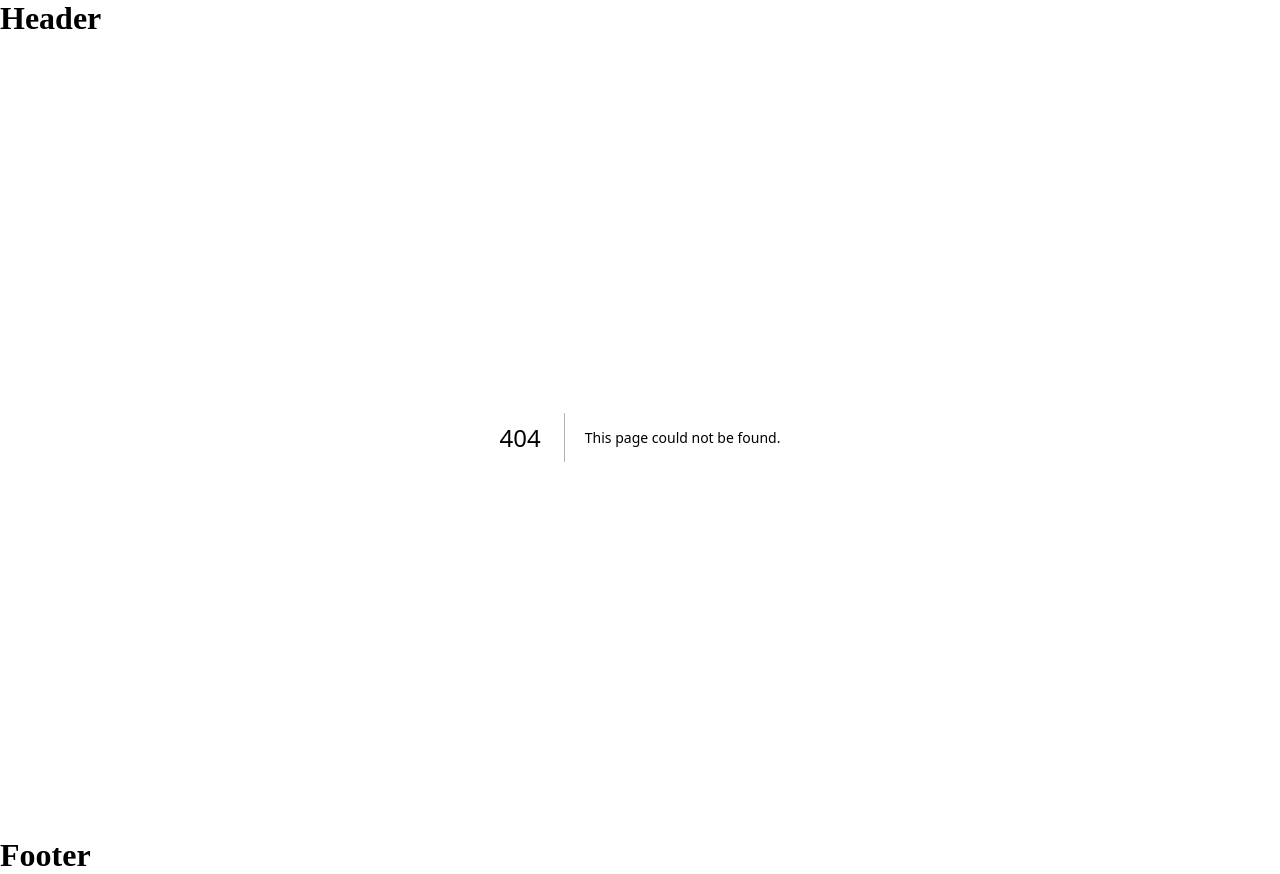
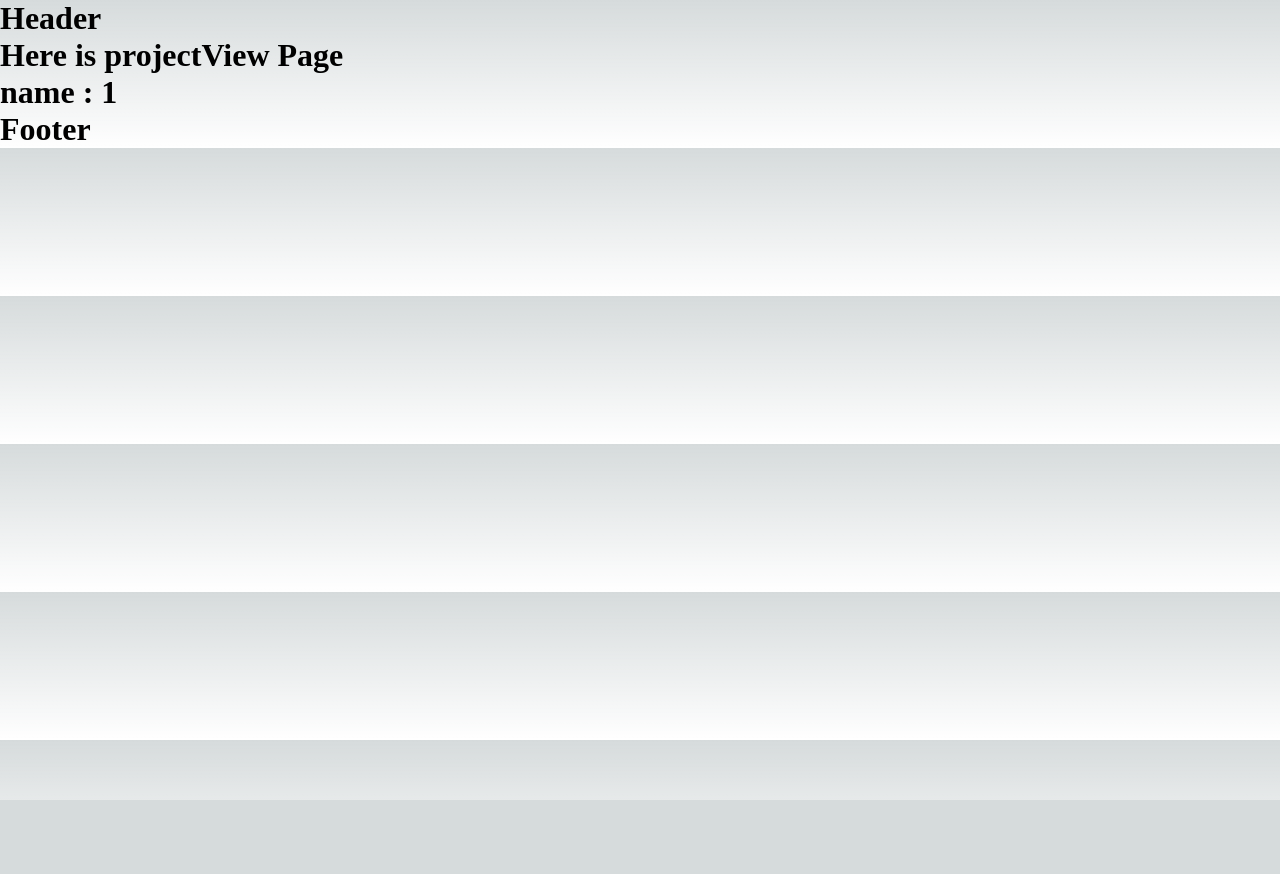
Before and after one commit to DefCon-Apps/DefCon-FE, a Next.js app: page /projectsPage/1 in a window 1280 px wide. Before the commit this address had no page. After the commit the page ends 800 px from the top, so only its background shows below. Built offline with nearby package versions, Linux system fonts and the light colour scheme.

Commit message:
[Update projectsPage] : Add Active Link

```diff
--- /dev/null
+++ b/pages/projectsPage/[projName].tsx
@@ -0,0 +1,16 @@
+import { useRouter } from "next/router";
+
+const projName = ()=> {
+    const router = useRouter();
+    const projectName = router.query.projName;
+
+    return(
+        <div>
+            <h1>Here is projectView Page</h1>
+            <h1>name : { projectName }</h1>
+        </div>
+    )
+
+}
+
+export default projName;
--- a/pages/projectsPage/index.tsx
+++ b/pages/projectsPage/index.tsx
@@ -5,6 +5,7 @@ const ProjectsPageIndex = () => {
         <>
           <h1>Here is Projects Page</h1>
           <p><Link href="/">Home</Link></p>
+          <p><Link href="/projectsPage/[projName]" as="/projectsPage/SoulRest">뷰</Link></p>
         </>
     )
 }
```
